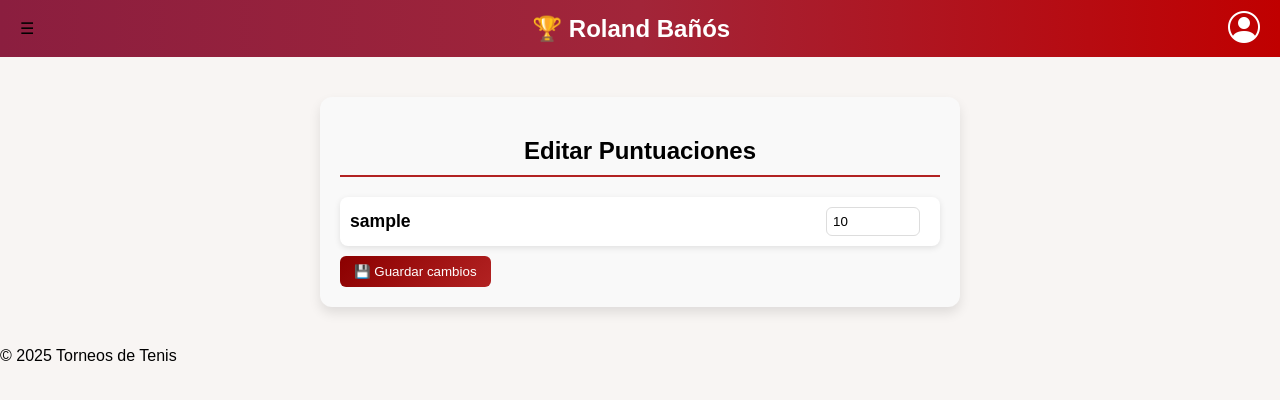
After one commit to rubverd/torneos-tenis, a Flask app: page /puntuaciones/editar-puntuaciones in a window 1280 px wide. The commit adds this page. Shown: the top 400 px of the page. Run offline with Flask 3, Linux system fonts and the light colour scheme; tables that the repository leaves empty hold one stand-in row (values such as "Sample post"); data that the repository does not hold is empty.

Commit message:
Implementada la posibilidad de cambiar manualmente las puntuaciones de los jugadores

```diff
--- a/app/__init__.py
+++ b/app/__init__.py
@@ -1,5 +1,5 @@
 from flask import Flask
-from .routes import main, auth
+from .routes import main, auth, puntuaciones
 import os
 
 def create_app():
@@ -10,5 +10,6 @@ def create_app():
 
     app.register_blueprint(main.main)
     app.register_blueprint(auth.auth_bp)
+    app.register_blueprint(puntuaciones.points_edit)
 
     return app
--- /dev/null
+++ b/app/routes/puntuaciones.py
@@ -0,0 +1,31 @@
+from flask import Blueprint, render_template, request, redirect, url_for, flash
+from app.db.dbconnection import Connection
+
+points_edit = Blueprint("points_edit", __name__, url_prefix="/puntuaciones")
+
+@points_edit.route("/editar-puntuaciones", methods=["GET", "POST"])
+def editar_puntuaciones():
+    db = Connection()
+
+    if request.method == "POST":
+        try:
+            # Traer todos los jugadores para saber qué IDs hay
+            jugadores = db.select("SELECT id, username, puntos_totales FROM jugadores")
+
+            for jugador in jugadores:
+                puntos_str = request.form.get(f"puntos_totales{jugador['id']}")
+                if puntos_str is not None:
+                    nuevos_puntos = int(puntos_str)
+                    db.execute(
+                        "UPDATE jugadores SET puntos_totales = %s WHERE id = %s",
+                        (nuevos_puntos, jugador['id'])
+                    )
+
+            flash("✅ Puntuaciones actualizadas correctamente", "success")
+            return redirect(url_for("points_edit.editar_puntuaciones"))
+        except Exception as e:
+            flash(f"❌ Error al actualizar puntuaciones: {e}", "error")
+
+    # Si es GET -> mostrar formulario
+    jugadores = db.select("SELECT id, username, puntos_totales FROM jugadores ORDER BY puntos_totales DESC")
+    return render_template("puntuaciones.html", jugadores=jugadores)
--- a/app/static/css/styles.css
+++ b/app/static/css/styles.css
@@ -101,6 +101,35 @@ h1 {
     box-shadow: 0 4px 6px rgba(0,0,0,0.1);
     transition: transform 0.2s;
 }
+
+/*  PAra los botones de crear torneo y actualizar puntuaciones*/
+.ranking-actions {
+    display: flex;
+    justify-content: center;
+    gap: 20px;
+    margin: 20px 0 40px;
+}
+
+.btn-action {
+    background: linear-gradient(135deg, #8b0000, #b22222); /* mismo degradado granate */
+    color: white;
+    padding: 14px 28px;
+    text-decoration: none;
+    border-radius: 20px; /* bordes muy redondeados */
+    font-weight: bold;
+    font-size: 1rem;
+    transition: all 0.3s ease;
+    box-shadow: 0 6px 12px rgba(0,0,0,0.25);
+}
+
+.btn-action:hover {
+    background: linear-gradient(135deg, #b22222, #8b0000);
+    transform: translateY(-3px) scale(1.07); /* pequeño "salto" elegante */
+    box-shadow: 0 8px 16px rgba(0,0,0,0.3);
+}
+
+
+
 
 /* Efecto hover para dinamismo */
 .jugador-card:hover {
@@ -248,3 +277,58 @@ h1 {
 .password {
     margin-bottom: 1rem;
 }
+
+
+/* =====================================
+    Estilos de la pagina de puntuaciones
+   =====================================
+*/
+.edit-scores-container {
+    max-width: 600px;
+    margin: 40px auto;
+    padding: 20px;
+    background: #f9f9f9;
+    border-radius: 12px;
+    box-shadow: 0 6px 12px rgba(0,0,0,0.1);
+}
+
+.edit-scores-container h2 {
+    text-align: center;
+    margin-bottom: 20px;
+    border-bottom: 2px solid #b22222;
+    padding-bottom: 10px;
+}
+
+.player-form {
+    display: flex;
+    align-items: center;
+    justify-content: space-between;
+    padding: 10px;
+    margin: 10px 0;
+    background: #fff;
+    border-radius: 8px;
+    box-shadow: 0 2px 6px rgba(0,0,0,0.1);
+}
+
+.player-form input[type="number"] {
+    width: 80px;
+    padding: 6px;
+    margin: 0 10px;
+    border: 1px solid #ddd;
+    border-radius: 6px;
+}
+
+.update-points {
+    background: linear-gradient(135deg, #8b0000, #b22222);
+    color: white;
+    border: none;
+    padding: 8px 14px;
+    border-radius: 6px;
+    cursor: pointer;
+    transition: all 0.3s ease;
+}
+
+.update-points:hover {
+    background: linear-gradient(135deg, #b22222, #8b0000);
+    transform: scale(1.05);
+}
--- a/app/templates/layout.html
+++ b/app/templates/layout.html
@@ -4,7 +4,7 @@
     <meta charset="UTF-8">
     <meta name="viewport" content="width=device-width, initial-scale=1.0">
     <title>{% block title %}Torneos de Tenis{% endblock %}</title>
-    <link rel="stylesheet" href="static/css/styles.css?v=1.3">
+    <link rel="stylesheet" href="{{ url_for('static', filename='css/styles.css') }}">
     <link rel="stylesheet" href="https://cdn.jsdelivr.net/npm/bootstrap-icons@1.10.5/font/bootstrap-icons.css">
 </head>
 <body>
--- /dev/null
+++ b/app/templates/puntuaciones.html
@@ -0,0 +1,21 @@
+{% extends "layout.html" %}
+
+{% block content %}
+<div class="edit-scores-container">
+    <h2>Editar Puntuaciones</h2>
+    <form method="POST" action="{{ url_for('points_edit.editar_puntuaciones') }}">
+        {% for jugador in jugadores %}
+        <div class="player-form">
+            <span class="username">{{ jugador.username }}</span>
+            <input
+                type="number"
+                name="puntos_totales{{ jugador.id }}"
+                value="{{ jugador.puntos_totales }}"
+                min="0"
+            >
+        </div>
+        {% endfor %}
+        <button type="submit" class="update-points">💾 Guardar cambios</button>
+    </form>
+</div>
+{% endblock %}
```
Also changed, not shown: app/templates/index.html (+6 -2 lines).
